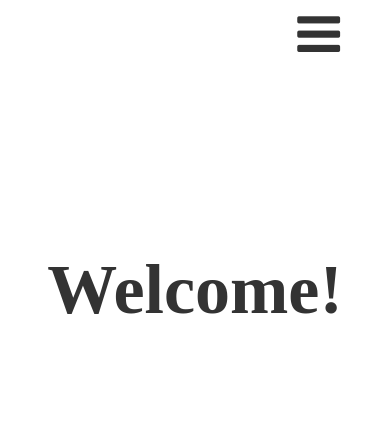
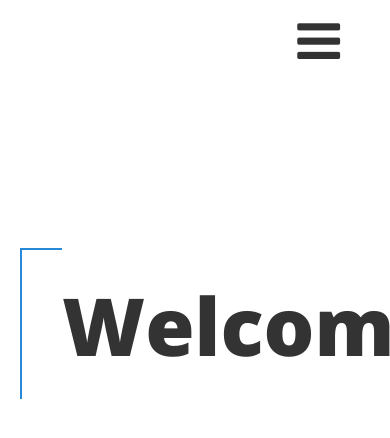
Before and after one commit to Drumzminister/Code-Learnings, a PHP site: page /OverlayMenu/overlay.html in a window 390 px wide; the page is wider, and only the part inside the window is pictured. Shown: the top 438 px of that part. Run offline with PHP 8.4, Linux system fonts and the light colour scheme.

Commit message:
project completed but not responsive

```diff
--- a/OverlayMenu/css/overlay.css
+++ b/OverlayMenu/css/overlay.css
@@ -2,13 +2,37 @@ body{
     width: 100%;
     margin: 0;
     padding: 0;
+    font-family: 'Open Sans', sans-serif;
 }
 h1{
-    font-size: 70px;
+    font-size: 80px;
     color: #333;
     text-align: center;
     margin-top: 250px;
+    padding: 20px;
+    transition: .2s color;
+    -o-transition: .2s color;
+    -moz-transition: .2s color;
+    -webkit-transition: .2s color;
 }
+
+ h1::before{
+    content: "";
+    border-left: 2px solid #2889d8;
+    border-top: 2px solid #2889d8;
+    width: 100%;
+    padding: 20px;
+
+}
+ h1::after{
+    content: "";
+    border-right: 2px solid #2889d8;
+    border-bottom: 2px solid #2889d8;
+    width: 100%;
+    padding: 20px;
+
+}
+
 .button{
     font-size: 50px;
     position: absolute;
@@ -48,7 +72,7 @@ h1{
     top: 0;
     width: 100%;
     height: 100%;
-    background: #f2d50a;
+    background: #2889d8;
     opacity: 0;
 }
 .nav-container{
@@ -82,6 +106,5 @@ h1{
     -webkit-transition: .2s color;
 }
 .nav-col ul li a:hover{
-    color: #1c9769;
-
+    color: #9ed8f3;
 }
--- a/OverlayMenu/overlay.html
+++ b/OverlayMenu/overlay.html
@@ -5,6 +5,7 @@
     <meta name="viewport" content="width=device-width, initial-scale=1.0">
     <meta http-equiv="X-UA-Compatible" content="ie=edge">
     <link rel="stylesheet" href="https://cdnjs.cloudflare.com/ajax/libs/font-awesome/4.7.0/css/font-awesome.min.css" />
+    <link href="https://fonts.googleapis.com/css?family=Open+Sans:300,400,600,800" rel="stylesheet">
     <link rel="stylesheet" type="text/css" href="css/overlay.css">
     <title>Overlay Menu | JS</title>
 </head>
```
Also changed, not shown: OverlayMenu/js/overlay.js (+45 -0 lines).
